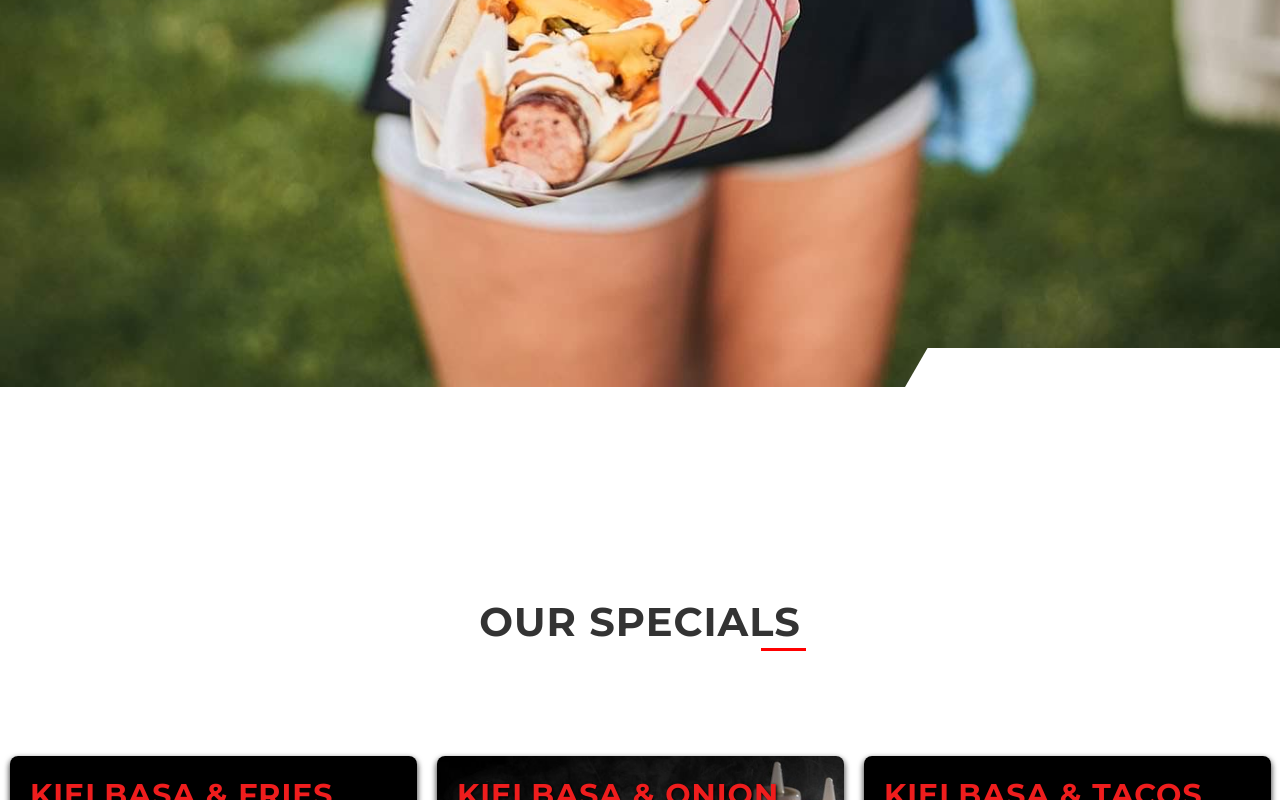
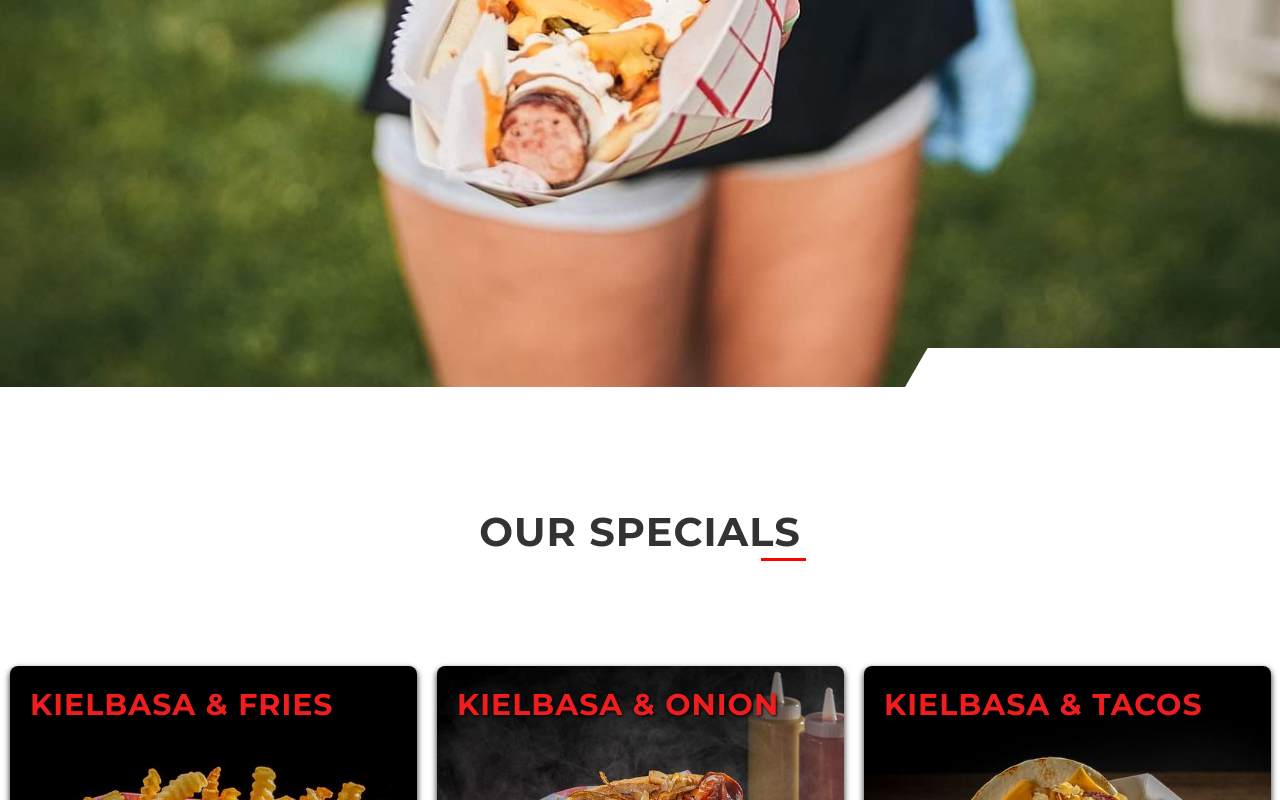
Before and after one commit to Adriann77/KielbasaNmore, a website: page index.html in a window 1280 px wide. Shown: the part 2000-2800 px from the top of the page. Drawn offline with nearby package versions, Linux system fonts and the light colour scheme.

Commit message:
fixed mobile overflow

```diff
--- a/index.html
+++ b/index.html
@@ -120,15 +120,15 @@
 
         </section>
 
-        <section id="menu" class="menu" data-aos="zoom-out-down">
+        <section id="menu" class="menu">
             <div class="wrapper">
                 <h3 class="title">Our specials</h3>
 
 
 
 
-                <div class="reviews__boxes" >
-                    <div class="box one" >
+                <div class="reviews__boxes">
+                    <div class="box one">
                         <h5 class=" box__title">Golabki</h5>
 
 
@@ -177,16 +177,15 @@
         </section>
 
 
-        <section class="opinion section-padding-top section-padding-bot" >
+        <section class="opinion section-padding-top section-padding-bot">
             <div class="wrapper">
 
                 <h3 class="title">REVIEVS</h3>
-                <div class="opinion__boxes" >
+                <div class="opinion__boxes">
 
 
-                    <div class="opinion__box" data-aos="flip-left"
-                    data-aos-easing="ease-out-cubic"
-                    data-aos-duration="2000">
+                    <div class="opinion__box" data-aos="flip-left" data-aos-easing="ease-out-cubic"
+                        data-aos-duration="2000">
                         <h6 class="opinion__box--user">Adrian K</h6>
                         <p class="opinion__box--date">11/03/2023</p>
                         <div class="opinion__box--stars">
@@ -202,9 +201,8 @@
                             quisquam praesentium?
                         </p>
                     </div>
-                    <div class="opinion__box" data-aos="flip-center"
-                    data-aos-easing="ease-out-cubic"
-                    data-aos-duration="2000">
+                    <div class="opinion__box" data-aos="flip-center" data-aos-easing="ease-out-cubic"
+                        data-aos-duration="2000">
                         <h6 class="opinion__box--user">Adrian K</h6>
                         <p class="opinion__box--date">11/03/2023</p>
                         <div class="opinion__box--stars">
@@ -220,9 +218,8 @@
                             quisquam praesentium?
                         </p>
                     </div>
-                    <div class="opinion__box" data-aos="flip-right"
-                    data-aos-easing="ease-out-cubic"
-                    data-aos-duration="2000">
+                    <div class="opinion__box" data-aos="flip-right" data-aos-easing="ease-out-cubic"
+                        data-aos-duration="2000">
                         <h6 class="opinion__box--user">Adrian K</h6>
                         <p class="opinion__box--date">11/03/2023</p>
                         <div class="opinion__box--stars">
--- a/src/sass/_components.scss
+++ b/src/sass/_components.scss
@@ -8,11 +8,9 @@
 	z-index: -1;
 	margin-top: 6rem;
 	margin-bottom: 3rem;
-
-
 }
 
-.title::after{
+.title::after {
 	position: absolute;
 	content: '';
 	height: 3px;
@@ -20,8 +18,6 @@
 	background-color: red;
 	bottom: -5px;
 	transform: translateX(-40px);
-
-
 }
 
 .section-padding-bot {
@@ -56,10 +52,9 @@
 }
 
 .wrapper {
-	padding: 3rem 10px;
+	padding: 3rem 0;
 	max-width: 1400px;
-    margin: 0 auto;
-
+	margin: 0;
 }
 
 /* ----------------------------------------------
--- a/src/sass/style.scss
+++ b/src/sass/style.scss
@@ -10,6 +10,7 @@
 }
 
 html {
+
 	scroll-behavior: smooth;
 	font-size: 62.5%;
 	scroll-padding-top: 3rem;
@@ -52,8 +53,11 @@ header {
 }
 
 main {
-	z-index: -1;
+
+	z-index: -10;
+
 	.about-us {
+		z-index: 1;
 		.box {
 			width: 100%;
 		}
@@ -73,6 +77,7 @@ main {
 			flex-direction: column;
 			padding: 1rem;
 			color: black;
+			text-align: center;
 
 			h3 {
 				text-align: center;
@@ -87,8 +92,10 @@ main {
 	}
 
 	.gap-bg {
+		z-index: 1;
 		background-image: url(../img/IMG_8467.jpeg);
 		padding: 23rem 0;
+		margin: 0;
 		background-attachment: scroll;
 		background-position: 50% 90%;
 		background-size: cover;
@@ -99,6 +106,8 @@ main {
 		align-items: center;
 		justify-content: center;
 		margin: 0 auto;
+		z-index: 1;
+
 
 		.review__boxes {
 			margin: 0;
@@ -122,7 +131,7 @@ main {
 		.wrapper {
 			max-width: 1400px;
 			overflow: hidden;
-			padding: 15rem 0;
+			padding: 6rem 0;
 			margin: 0;
 		}
 
@@ -181,6 +190,7 @@ main {
 	}
 
 	.opinion {
+		z-index: 1;
 		background-color: #333;
 		margin: 3rem 0;
 
```
Also changed, not shown: dist/css/style.min.css, 1 other file. Lines whose indentation alone changed are shown as unchanged.
